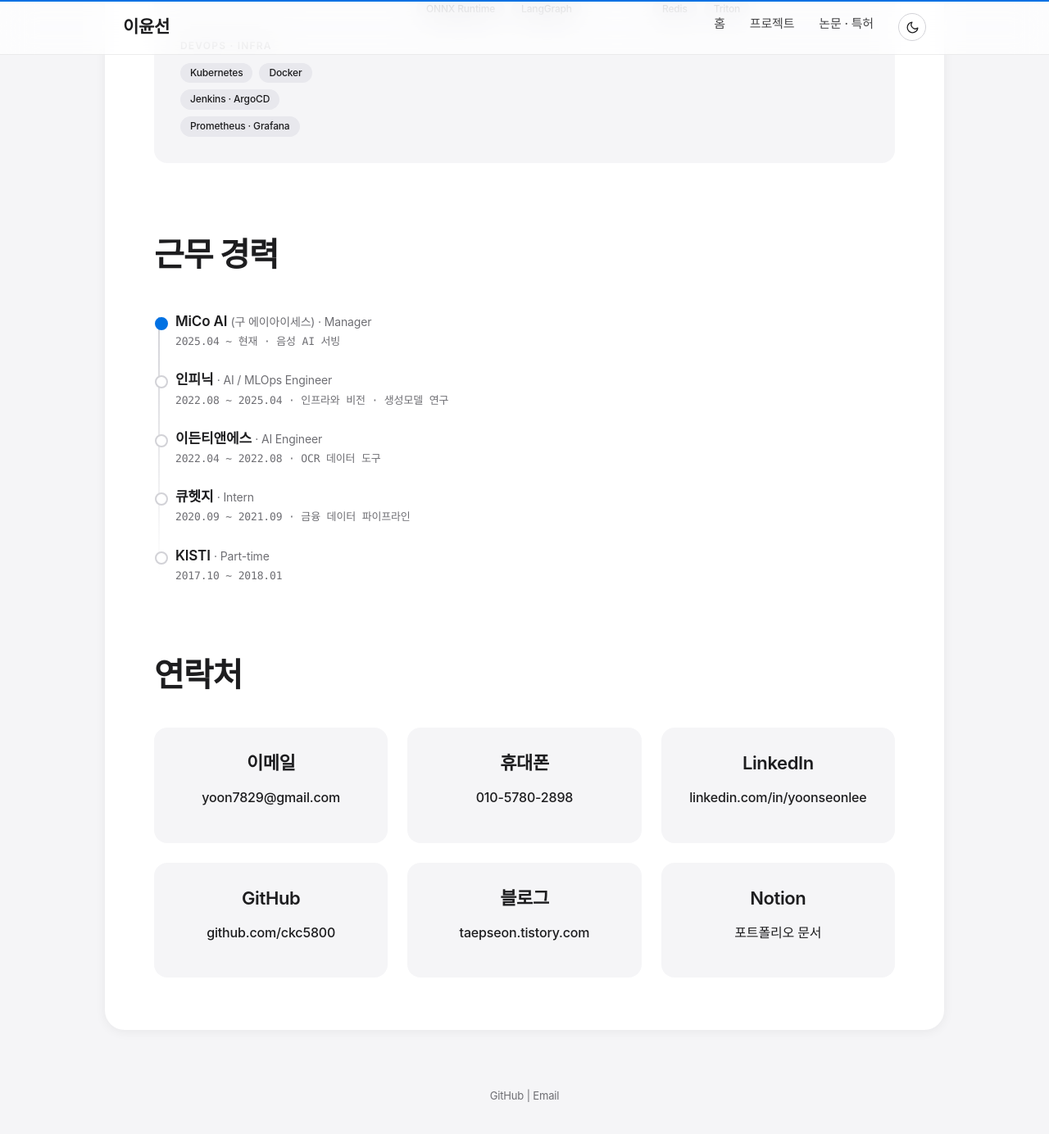
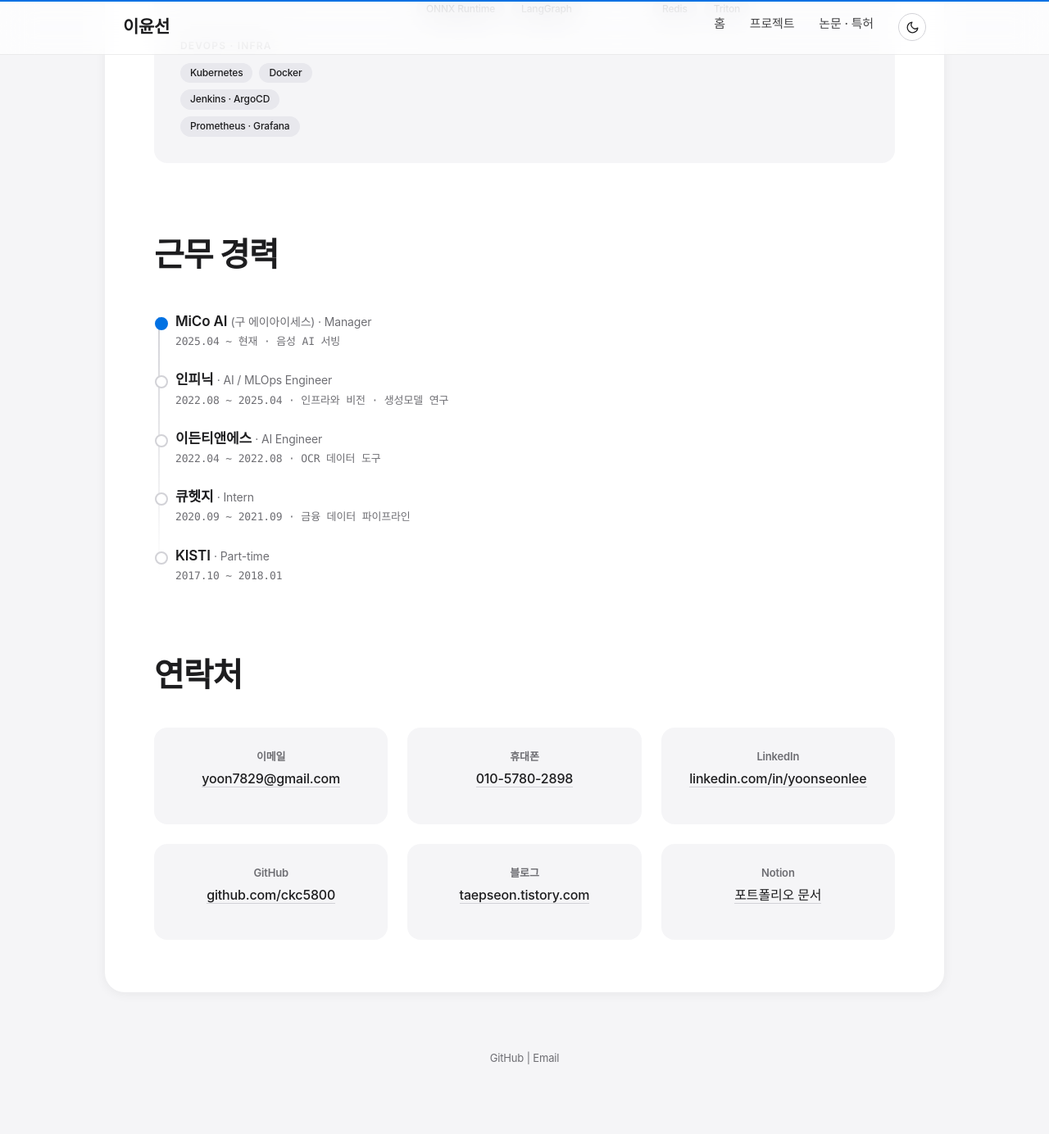
Before and after one commit to ckc5800/ckc5800.github.io, a Jekyll site: the page built from index.html, in a window 1280 px wide and 1400 px high, scrolled down 1621 px. Shown: the top 1384 px of the window at 82% size. Built offline with Jekyll 4.4.1, drawn with Linux system fonts in a browser that asks for light colours; some web fonts are replaced; after the commit the page ends 2975 px from its top, so only the background shows below that.

Commit message:
양식 통일 3건 — 링크·제목 층위·논문 항목 리듬
링크
- 세 종류(저장소 16px·600·밑줄 / 논문 14px·600 / 연락처 16px·500)를
  하나로: 본문 크기 상속 · 500 · 1px 밑줄 · hover 강조색
- 밑줄을 남긴 이유는 링크임이 분명해지고 인쇄본에서도 구분되기 때문

제목 층위
- 홈 연락처 라벨 6개를 h3 → h4 (성과 카드 제목과 같은 층위였음)
  13px 보조색으로 라벨답게 조정
- 결과 홈: h2 4 · h3 3(성과 카드) · h4 6(연락처 라벨)

논문 항목
- 프로젝트 카드와 같은 '제목 0 / 내용 16' 들여쓰기 적용
  (제목 26 · 메타/설명/링크 42 — 카드 안쪽 여백 26 기준)
- 항목 안 간격도 메타 12 · 링크 16 으로 정리

정리
- '그 외 프로젝트 (2021)' 블록 삭제 — 욕설 탐지 모델 한 줄뿐이고
  카드 형식(메타·문제/해결·태그)을 따르지 않아 흐름을 끊었음

```diff
--- a/assets/style.css
+++ b/assets/style.css
@@ -828,9 +828,18 @@
     border-left: none;
 }
 
-.skill-category h3 {
+.skill-category h3,
+.skill-category h4 {
     margin-top: 0;
     color: var(--text);
+}
+
+.contact-grid h4 {
+    font-size: 13px;
+    font-weight: 600;
+    line-height: 1.4;
+    color: var(--text-secondary);
+    margin-bottom: 6px;
 }
 
 .skill-list {
@@ -899,16 +908,7 @@
     gap: 18px;
 }
 
-.pub-links a {
-    color: var(--text);
-    text-decoration: none;
-    font-weight: 600;
-    font-size: 14px;
-}
-
-.pub-links a:hover {
-    color: var(--accent);
-}
+
 
 /* ===== Footer ===== */
 .footer {
@@ -1006,16 +1006,7 @@
     text-align: center;
 }
 
-.contact-grid a {
-    color: var(--text);
-    text-decoration: none;
-    font-weight: 500;
-    word-break: break-all;
-}
-
-.contact-grid a:hover {
-    color: var(--accent);
-}
+
 
 /* ===== 검색 결과 강조 ===== */
 mark.search-hit {
@@ -1627,17 +1618,7 @@
     margin-top: 16px;
 }
 
-.repo-link a {
-    color: var(--text);
-    font-weight: 600;
-    text-decoration: none;
-    border-bottom: 1px solid var(--separator);
-}
-
-.repo-link a:hover {
-    color: var(--accent);
-    border-bottom-color: var(--accent);
-}
+
 
 /* 논문·특허 페이지의 큰 구분선 */
 .rule-major {
@@ -1831,3 +1812,46 @@
 .detail-body > .detail-head {
     margin-left: -16px;
 }
+
+
+/* ===== 링크 =====
+   본문에서 밖으로 나가는 링크는 한 가지 모습으로. 밑줄이 있어야 링크임이
+   분명하고, 인쇄본에서도 구분된다. 크기는 문맥을 따른다(상속). */
+.repo-link a,
+.pub-links a,
+.contact-grid a {
+    color: var(--text);
+    font-weight: 500;
+    text-decoration: none;
+    border-bottom: 1px solid var(--separator);
+    transition: color 0.18s ease, border-color 0.18s ease;
+}
+
+.repo-link a:hover,
+.pub-links a:hover,
+.contact-grid a:hover {
+    color: var(--accent);
+    border-bottom-color: var(--accent);
+}
+
+.contact-grid a {
+    word-break: break-all;
+}
+
+/* ===== 논문·특허 항목 — 프로젝트 카드와 같은 리듬 =====
+   제목만 왼쪽 끝, 나머지는 한 단 들여쓴다 (소제목 0 / 내용 16 규칙). */
+.publication-item > *:not(h4) {
+    margin-left: 16px;
+}
+
+.publication-item .meta {
+    margin-bottom: 12px;
+}
+
+.publication-item p {
+    margin-bottom: 0;
+}
+
+.pub-links {
+    margin-top: 16px;
+}
--- a/index.html
+++ b/index.html
@@ -155,27 +155,27 @@
 
     <div class="contact-grid">
         <div class="skill-category">
-            <h3>이메일</h3>
+            <h4>이메일</h4>
             <p><a href="mailto:yoon7829@gmail.com">yoon7829@gmail.com</a></p>
         </div>
         <div class="skill-category">
-            <h3>휴대폰</h3>
+            <h4>휴대폰</h4>
             <p><a href="tel:+821057802898">010-5780-2898</a></p>
         </div>
         <div class="skill-category">
-            <h3>LinkedIn</h3>
+            <h4>LinkedIn</h4>
             <p><a href="https://www.linkedin.com/in/yoonseonlee" target="_blank" rel="noopener">linkedin.com/in/yoonseonlee</a></p>
         </div>
         <div class="skill-category">
-            <h3>GitHub</h3>
+            <h4>GitHub</h4>
             <p><a href="https://github.com/ckc5800" target="_blank" rel="noopener">github.com/ckc5800</a></p>
         </div>
         <div class="skill-category">
-            <h3>블로그</h3>
+            <h4>블로그</h4>
             <p><a href="https://taepseon.tistory.com/" target="_blank" rel="noopener">taepseon.tistory.com</a></p>
         </div>
         <div class="skill-category">
-            <h3>Notion</h3>
+            <h4>Notion</h4>
             <p><a href="https://app.notion.com/p/2050330b274180dda2dcc1fbd465f112" target="_blank" rel="noopener">포트폴리오 문서</a></p>
         </div>
     </div>
```
Also changed, not shown: projects.html (+0 -9 lines).
